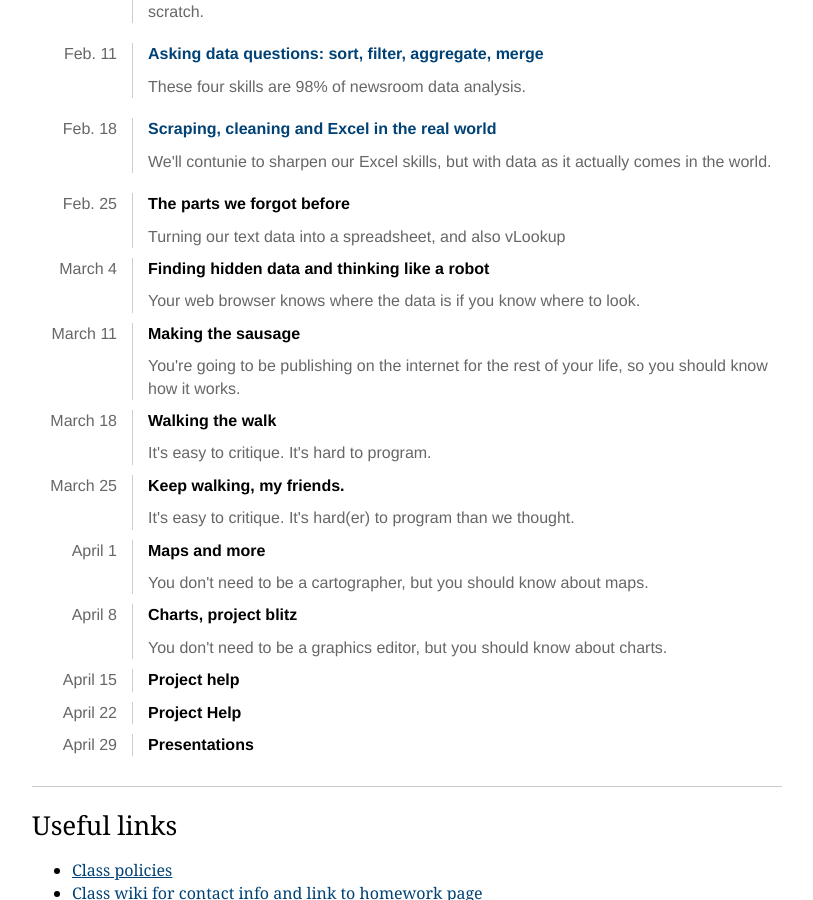
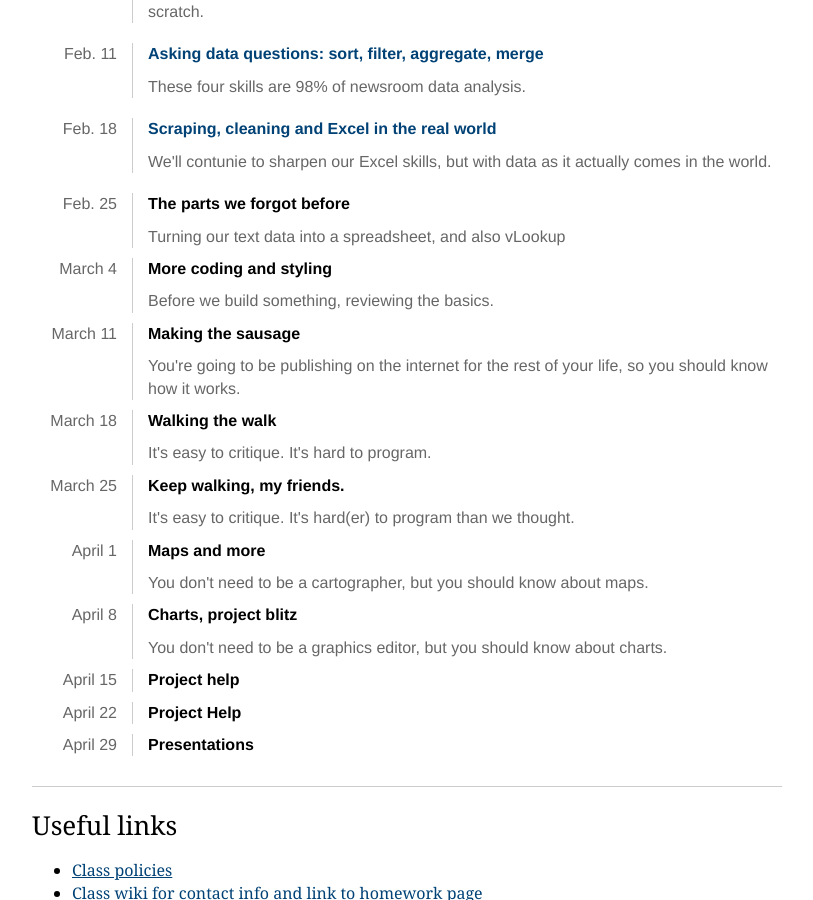
Before and after one commit to kpq/spring-2015, a Jekyll site: the page built from index.html, in a window 1280 px wide and 900 px high, scrolled down 899 px. Shown: the whole window, without its empty margins (233-1046 px from the left). Built offline with Jekyll 4.4.1, drawn with Linux system fonts in a browser that asks for light colours; Markdown is read by kramdown in place of the engine named in the settings.

Commit message:
terrible

```diff
--- a/index.html
+++ b/index.html
@@ -101,8 +101,8 @@ title: Data Journalism, Spring 2015
         <li>
           <span class="date">March 4</span>
           <span class="title">
-          <h4>Finding hidden data and thinking like a robot</h4>
-          <span class="description">Your web browser knows where the data is if you know where to look.</span>
+          <h4>More coding and styling</h4>
+          <span class="description">Before we build something, reviewing the basics.</span>
           </span>
         </li>
 
```
Also changed, not shown: misc/readings-list.md (+4 -3 lines), classes/coding-isnt-hard/index.md (added), 3 other files.
